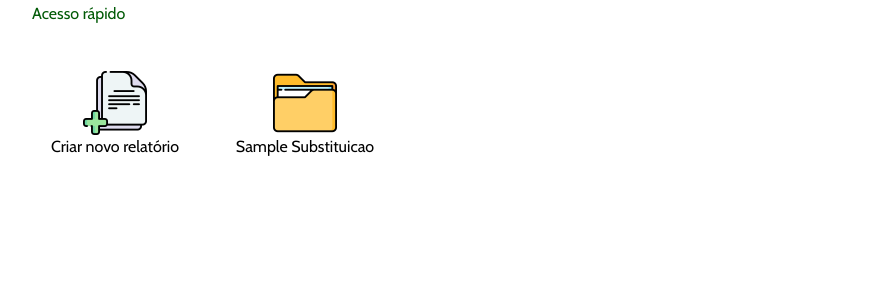
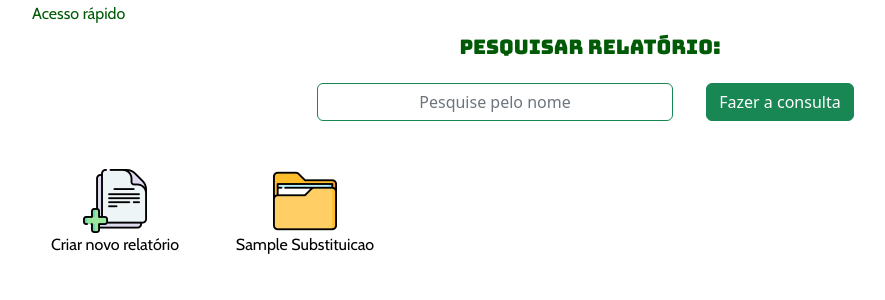
Before and after one commit to adrielebecker/ElektraBot-IFC, a PHP site: page /relatorio/relatorios-eletricista.php in a window 1280 px wide. Shown: the part 87-387 px from the top of the page, without its empty margins (50-935 px from the left). Run offline with PHP 8.4, Linux system fonts and the light colour scheme; the visitor is signed in with stand-in values (Sample User, id 1); tables that the repository leaves empty hold one stand-in row (values such as "Sample post"); some libraries are stand-ins or nearby versions.

Commit message:
pesquisa em relatorios eletricista

```diff
--- a/relatorio/relatorios-eletricista.php
+++ b/relatorio/relatorios-eletricista.php
@@ -62,22 +62,53 @@
             </div>
         </div>
 
-        <div class="row mt-3">
-            <div class="col-2 mt-4 text-center">
-                <a href='cadastro-relatorio.php' class="link">
-                    <img src="../img/icones/novo_relatorio.png" alt="">
-                    <p class="texto preto">Criar novo relatório</p>
-                </a>
+        <div class="row">
+            <div class="col-12 mt-1">
+                <h5 class="text-center titulo verde">Pesquisar Relatório:</h5>
             </div>
+        </div>
+
+        <div class="row mt-3 text-center">
+            <div class="col-3"></div>
+            <div class="col-4">
+                <form action="" method="post">
+                    <input type="text" name="busca" id="busca" placeholder="Pesquise pelo nome" class="form-control text-center border-success">
+            </div>
+            <div class="col-2">
+                    <input type="submit" name="acao" id="acao" class="btn btn-success" value="Fazer a consulta">
+                </form>
+            </div>
+        </div>
+
+        <div class="col-12">
+            <div class="row mt-4">
                 <?php
                     try{
                         $conexao = new PDO(MYSQL_DSN,USER,PASSWORD);
 
+                        $busca = isset($_POST['busca']) ? $_POST['busca']: "";
                         $query = "SELECT  texto, codAntigo, codNovo, tipo, acidente, relatorio.eletricista, substituicao, substituicao.nome, substituicao.id, relatorio.id FROM substituicao, relatorio WHERE substituicao.id = relatorio.substituicao";
 
+                        if ($busca != ""){
+                            $busca = $busca.'%';
+                            $query .= ' AND nome like :busca' ;
+                        }
+
                         $stmt = $conexao->prepare($query);
+
+                        if ($busca != ""){
+                            $stmt->bindValue(':busca',$busca);
+                        }
+
                         $stmt->execute();
                         $relatorios = $stmt->fetchAll();
+
+                        echo "<div class='col-2 mt-4 text-center'>
+                            <a href='cadastro-relatorio.php' class='link'>
+                                <img src='../img/icones/novo_relatorio.png'>
+                                <p class='texto preto'>Criar novo relatório</p>
+                            </a>
+                        </div>";
 
                         foreach($relatorios as $relatorio){
                             if($_SESSION['idEletricista'] === $relatorio['eletricista']){
@@ -96,10 +127,11 @@
                                 }
                             }
                         }
-                } catch(Exception $e){
-                    print("Erro ...<br>".$e->getMessage());
+
+
+                    }catch(PDOExeptio $e){
+                        print("Erro ao conectar com o banco de dados . . . <br>".$e->getMenssage());
                         die();
-
                     }
                 ?>
             </div>
--- a/substituicao/substituicoes-eletricista.php
+++ b/substituicao/substituicoes-eletricista.php
@@ -1,7 +1,7 @@
 <!DOCTYPE html>
 <?php
     session_start();
-    $pagina = "Notificações";
+    $pagina = "Substituições";
     $hoje = date("Y/m/d");
     $busca = isset($_POST['busca']) ? $_POST['busca'] : "";
     include '../sql/config.php';
@@ -111,7 +111,7 @@
         </div>
         <div class="row">
             <div class="col-12 mt-1">
-                <h5 class="text-center titulo verde">Mostrar:</h5>
+                <h5 class="text-center titulo verde">Pesquisar substituição:</h5>
             </div>
         </div>
 
@@ -119,7 +119,7 @@
             <div class="col-3"></div>
             <div class="col-4">
                 <form action="" method="post">
-                    <input type="text" name="busca" id="busca" placeholder="Pesquise aqui" class="form-control text-center border-success">
+                    <input type="text" name="busca" id="busca" placeholder="Pesquise pelo nome" class="form-control text-center border-success">
             </div>
             <div class="col-2">
                     <input type="submit" name="acao" id="acao" class="btn btn-success" value="Fazer a consulta">
```
Also changed, not shown: relatorio/acao.php (+32 -0 lines). Lines whose indentation alone changed are shown as unchanged.
